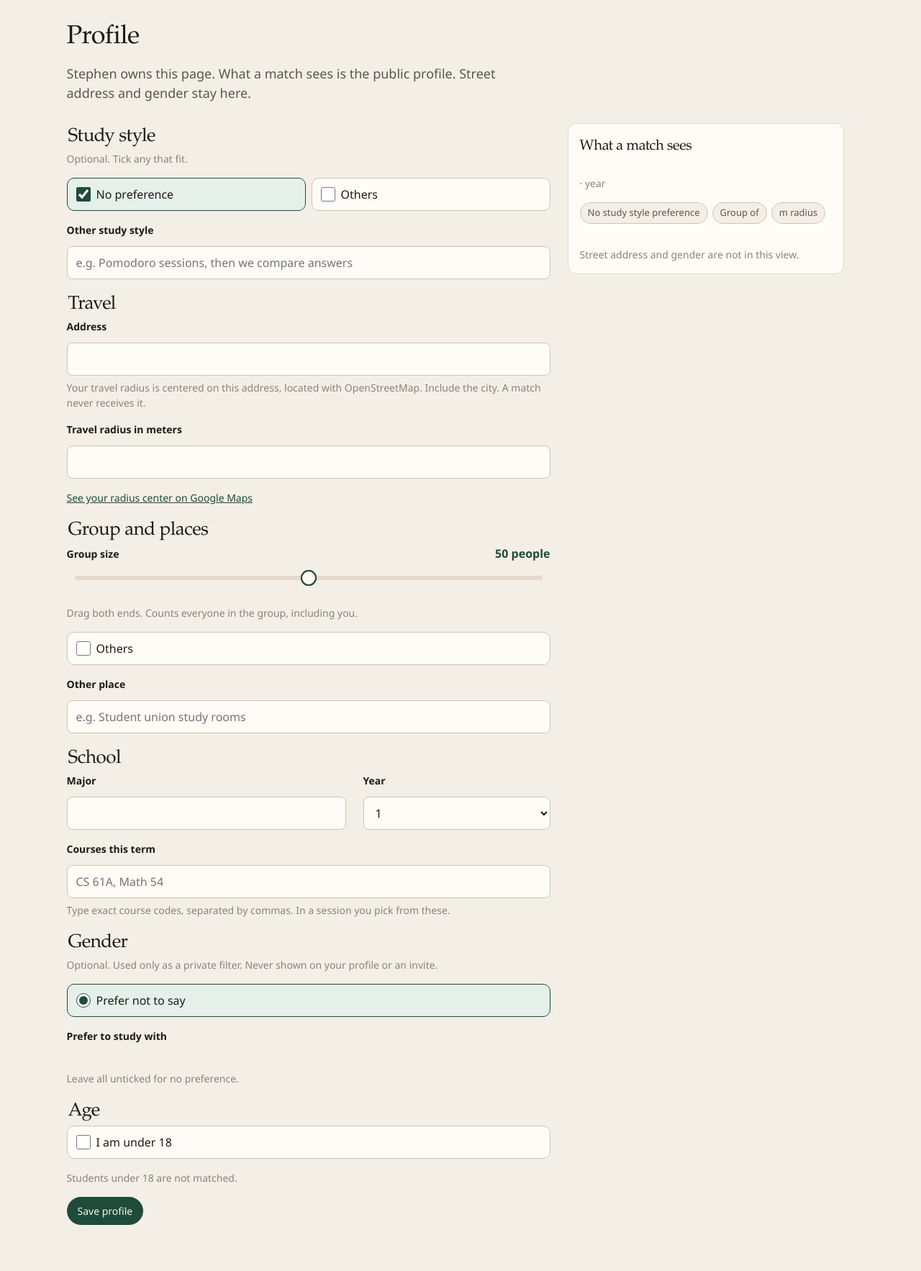
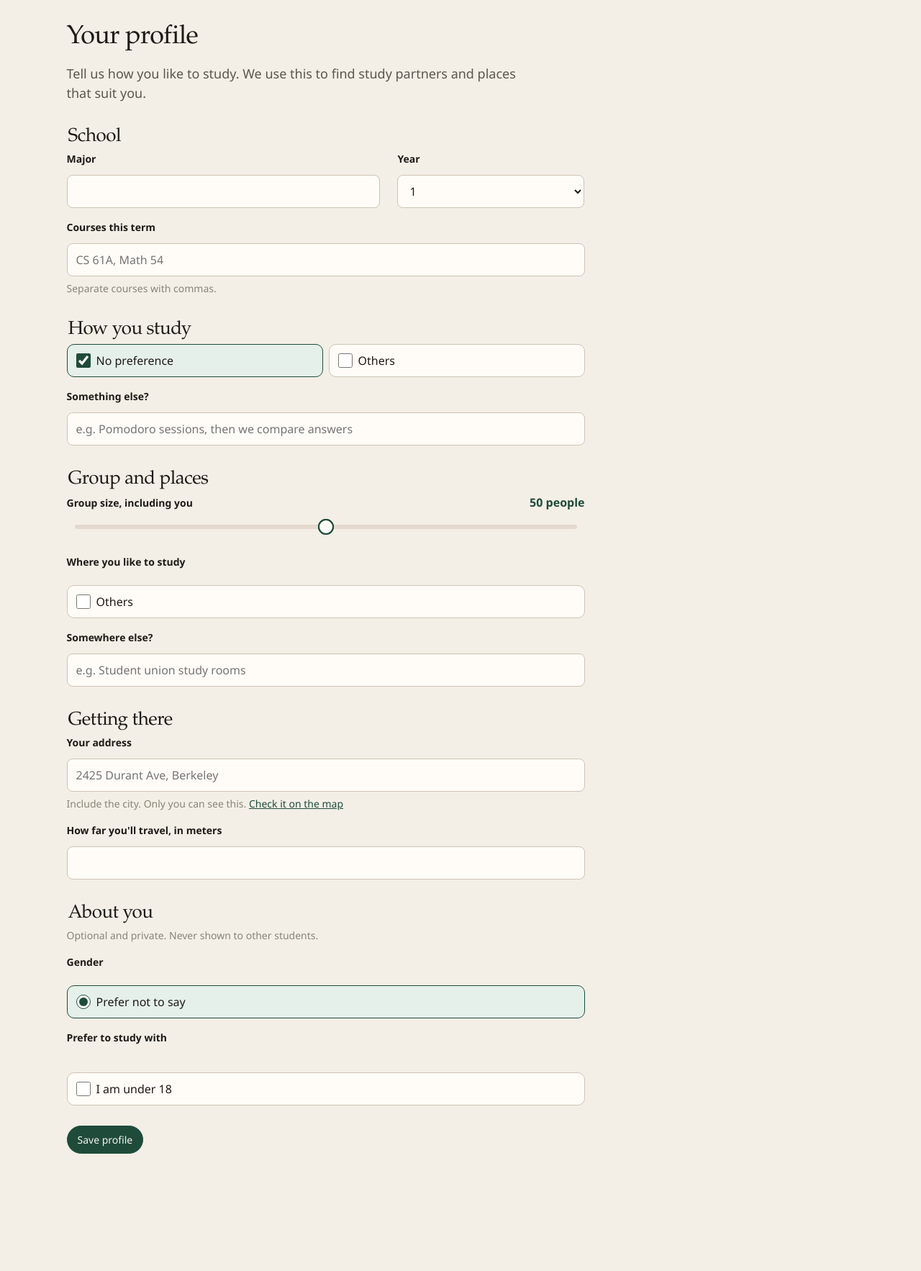
Before and after one commit to 2635530141/Agent_Hackathon, a FastAPI app: template app/templates/profile.html in a window 1280 px wide. Shown: the part 65-1831 px from the top of the page at 72% size. After the commit the page ends 1668 px from the top, so only its background shows below. Run offline with FastAPI, Linux system fonts and the light colour scheme; the template is opened without the code that fills it, so the values that code supplies are empty; the visitor is signed in with stand-in values (Sample User, id 1).

Commit message:
Profile page: written for students, no match preview
- Removes the "What a match sees" panel and the developer notes
  ("Stephen owns this page", geocoder names, internal filter notes).
- Single 720px column (.narrow) with sections ordered School, How you
  study, Group and places, Getting there, About you, and short hints only.
- Drops the context the page no longer uses (public, courses,
  maps_connected) and the unused maps_connected helper.

Co-Authored-By: Claude Opus 5.5 <noreply@anthropic.com>

```diff
--- a/app/profile_core.py
+++ b/app/profile_core.py
@@ -49,10 +49,6 @@ _KNOWN_ADDRESSES = {
     "university of california berkeley": (CAMPUS_LAT, CAMPUS_LNG),
     "sather gate": (CAMPUS_LAT, CAMPUS_LNG),
 }
-
-
-def maps_connected() -> bool:
-    return bool(places.maps_key())
 
 
 def maps_url(lat: float, lng: float) -> str:
--- a/app/routers/profile.py
+++ b/app/routers/profile.py
@@ -3,7 +3,7 @@ from urllib.parse import quote
 from fastapi import APIRouter, Body, Form, HTTPException, Request
 from fastapi.responses import RedirectResponse
 
-from app import profile_core, store
+from app import profile_core
 from app.web import render
 
 router = APIRouter()
@@ -12,16 +12,12 @@ router = APIRouter()
 @router.get("/profile")
 def profile_page(request: Request, error: str = "", saved: int = 0):
     profile = profile_core.private_profile()
-    public = profile_core.public_profile()
     return render(
         request,
         "profile.html",
         nav="profile",
         profile=profile,
-        public=public,
-        courses=store.courses(),
         course_text=profile_core.course_codes(profile.course_ids),
-        maps_connected=profile_core.maps_connected(),
         anchor_map=profile_core.maps_url(profile.anchor_lat, profile.anchor_lng),
         style_labels={key: profile_core.STYLE_LABELS[key] for key in profile_core.STUDY_STYLES},
         place_labels=profile_core.PLACE_LABELS,
--- a/app/static/styles.css
+++ b/app/static/styles.css
@@ -103,6 +103,10 @@ code {
 .site-nav a[aria-current="page"] {
   background: var(--accent);
   color: var(--accent-ink);
+}
+
+.narrow {
+  max-width: 720px;
 }
 
 .page {
--- a/app/templates/profile.html
+++ b/app/templates/profile.html
@@ -1,25 +1,47 @@
 {% extends "base.html" %}
 {% block title %}Profile · StudyMate{% endblock %}
 {% block content %}
-<div class="stack-lg">
+<div class="stack-lg narrow">
   <div class="stack">
-    <h1 class="title">Profile</h1>
-    <p class="lede">Stephen owns this page. What a match sees is the public profile. Street address and gender stay here.</p>
+    <h1 class="title">Your profile</h1>
+    <p class="lede">Tell us how you like to study. We use this to find study partners and places that suit you.</p>
   </div>
   {% if error %}
   <div class="callout warn"><p>{{ error }}</p></div>
   {% endif %}
   {% if profile.under_18 %}
-  <div class="callout warn"><p>You said you are under 18, so you will not be matched with anyone.</p></div>
+  <div class="callout warn"><p>StudyMate only matches students who are 18 or older.</p></div>
   {% endif %}
   {% if saved %}
-  <div class="callout good"><p>Profile saved. Street address and gender stay on this page only.</p></div>
+  <div class="callout good"><p>Your profile is saved.</p></div>
   {% endif %}
+
+  <form method="post" action="/profile" class="stack-lg">
+    <fieldset class="stack">
+      <legend class="section-title">School</legend>
       <div class="split">
-    <form method="post" action="/profile" class="stack">
+        <label class="field">
+          <span class="label">Major</span>
+          <input name="major" value="{{ profile.major }}" required>
+        </label>
+        <label class="field">
+          <span class="label">Year</span>
+          <select name="year">
+            {% for year in range(1, 6) %}
+            <option value="{{ year }}" {% if profile.year == year %}selected{% endif %}>{{ year }}</option>
+            {% endfor %}
+          </select>
+        </label>
+      </div>
+      <label class="field">
+        <span class="label">Courses this term</span>
+        <input name="courses" value="{{ course_text }}" placeholder="CS 61A, Math 54" required>
+        <span class="hint">Separate courses with commas.</span>
+      </label>
+    </fieldset>
+
     <fieldset class="stack">
-        <legend class="section-title">Study style</legend>
-        <p class="hint">Optional. Tick any that fit.</p>
+      <legend class="section-title">How you study</legend>
       <div class="choices">
         <label class="choice">
           <input type="checkbox" name="study_styles" value="any" {% if not profile.study_styles and not profile.study_style_note %}checked{% endif %}>
@@ -37,31 +59,17 @@
         </label>
       </div>
       <label class="field">
-          <span class="label">Other study style</span>
+        <span class="label">Something else?</span>
         <input name="study_style_note" value="{{ profile.study_style_note }}" maxlength="200" placeholder="e.g. Pomodoro sessions, then we compare answers">
       </label>
     </fieldset>
 
     <fieldset class="stack">
-        <legend class="section-title">Travel</legend>
-        <label class="field">
-          <span class="label">Address</span>
-          <input name="street_address" value="{{ profile.street_address }}" autocomplete="street-address" required>
-          <span class="hint">Your travel radius is centered on this address, located with {{ "Google Maps" if maps_connected else "OpenStreetMap" }}. Include the city. A match never receives it.</span>
-        </label>
-        <label class="field">
-          <span class="label">Travel radius in meters</span>
-          <input name="radius_meters" type="number" min="200" max="20000" value="{{ profile.radius_meters }}">
-        </label>
-        <p class="hint"><a href="{{ anchor_map }}" target="_blank" rel="noopener">See your radius center on Google Maps</a></p>
-      </fieldset>
-
-      <fieldset class="stack">
       <legend class="section-title">Group and places</legend>
-        {% with label="Group size", low_name="group_min", high_name="group_max", min=group_sizes[0], max=group_sizes[-1], low=profile.group_min, high=profile.group_max, unit="people" %}
+      {% with label="Group size, including you", low_name="group_min", high_name="group_max", min=group_sizes[0], max=group_sizes[-1], low=profile.group_min, high=profile.group_max, unit="people" %}
         {% include "partials/range_pair.html" %}
       {% endwith %}
-        <span class="hint">Drag both ends. Counts everyone in the group, including you.</span>
+      <span class="label">Where you like to study</span>
       <div class="choices">
         {% for value, label in place_labels.items() %}
         <label class="choice">
@@ -75,37 +83,28 @@
         </label>
       </div>
       <label class="field">
-          <span class="label">Other place</span>
+        <span class="label">Somewhere else?</span>
         <input name="place_note" value="{{ profile.place_note }}" maxlength="100" placeholder="e.g. Student union study rooms">
       </label>
     </fieldset>
 
     <fieldset class="stack">
-        <legend class="section-title">School</legend>
-        <div class="split">
+      <legend class="section-title">Getting there</legend>
       <label class="field">
-            <span class="label">Major</span>
-            <input name="major" value="{{ profile.major }}" id="major-input">
+        <span class="label">Your address</span>
+        <input name="street_address" value="{{ profile.street_address }}" autocomplete="street-address" placeholder="2425 Durant Ave, Berkeley" required>
+        <span class="hint">Include the city. Only you can see this. <a href="{{ anchor_map }}" target="_blank" rel="noopener">Check it on the map</a></span>
       </label>
       <label class="field">
-            <span class="label">Year</span>
-            <select name="year">
-              {% for year in range(1, 6) %}
-              <option value="{{ year }}" {% if profile.year == year %}selected{% endif %}>{{ year }}</option>
-              {% endfor %}
-            </select>
-          </label>
-        </div>
-        <label class="field">
-          <span class="label">Courses this term</span>
-          <input name="courses" value="{{ course_text }}" placeholder="CS 61A, Math 54" required>
-          <span class="hint">Type exact course codes, separated by commas. In a session you pick from these.</span>
+        <span class="label">How far you'll travel, in meters</span>
+        <input name="radius_meters" type="number" min="200" max="20000" step="100" value="{{ profile.radius_meters }}">
       </label>
     </fieldset>
 
     <fieldset class="stack">
-        <legend class="section-title">Gender</legend>
-        <p class="hint">Optional. Used only as a private filter. Never shown on your profile or an invite.</p>
+      <legend class="section-title">About you</legend>
+      <p class="hint">Optional and private. Never shown to other students.</p>
+      <span class="label">Gender</span>
       <div class="choices">
         <label class="choice">
           <input type="radio" name="gender_self" value="" {% if not profile.gender_self %}checked{% endif %}>
@@ -127,55 +126,16 @@
         </label>
         {% endfor %}
       </div>
-        <span class="hint">Leave all unticked for no preference.</span>
-      </fieldset>
-
-      <fieldset class="stack">
-        <legend class="section-title">Age</legend>
       <label class="choice">
         <input type="checkbox" name="under_18" value="1" {% if profile.under_18 %}checked{% endif %}>
         I am under 18
       </label>
-        <p class="hint">Students under 18 are not matched.</p>
     </fieldset>
+
     <div class="cluster">
       <button class="button primary" type="submit">Save profile</button>
     </div>
   </form>
-
-    <aside class="card stack" id="match-view">
-      <h2>What a match sees</h2>
-      <div class="person">
-        <strong>{{ public.name }}</strong>
-        <span class="meta" id="match-major">{{ public.major }} · year {{ public.year }}</span>
-      </div>
-      <div class="chips">
-        {% for style in public.study_styles %}
-        <span class="chip">{{ style_labels[style] }}</span>
-        {% endfor %}
-        {% if not public.study_styles and not public.study_style_note %}
-        <span class="chip">No study style preference</span>
-        {% endif %}
-        <span class="chip">Group of {{ public.group_min }}{% if public.group_max != public.group_min %}–{{ public.group_max }}{% endif %}</span>
-        {% for place in public.place_types %}
-        <span class="chip">{{ place_labels[place] }}</span>
-        {% endfor %}
-        <span class="chip">{{ public.radius_meters }} m radius</span>
-      </div>
-      {% if public.study_style_note %}
-      <p class="meta">Study style: {{ public.study_style_note }}</p>
-      {% endif %}
-      {% if public.place_note %}
-      <p class="meta">Also likes: {{ public.place_note }}</p>
-      {% endif %}
-      <ul class="busy-list">
-        {% for course in courses if course.id in public.course_ids %}
-        <li>{{ course.code }}</li>
-        {% endfor %}
-      </ul>
-      <p class="hint">Street address and gender are not in this view.</p>
-    </aside>
-  </div>
 </div>
 <script src="/static/range.js" defer></script>
 {% endblock %}
```
Also changed, not shown: tests/test_profile.py (+8 -1 lines). Lines whose indentation alone changed are shown as unchanged.
